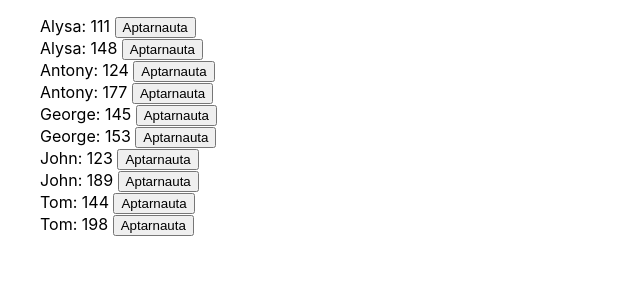
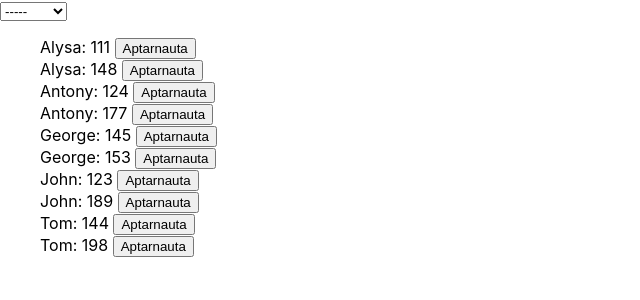
Before and after one commit to kontautas/NFQ, a React (Create React App) app: page /specialists in a window 1280 px wide. Shown: the top 300 px of the page, without its empty margins (0-640 px from the left). Built offline with nearby package versions, Linux system fonts and the light colour scheme; the HTML template or start-up script is replaced by a standard one.

Commit message:
added filter for specialists so they can choose whose clients to see

```diff
--- a/src/App.js
+++ b/src/App.js
@@ -55,9 +55,8 @@ class App extends React.Component {
     }
   }
   componentDidUpdate(){
-    const zzz = JSON.stringify(this.state.items);
-    localStorage.setItem('state', zzz);
-    console.log('bye');
+    const data = JSON.stringify(this.state.items);
+    localStorage.setItem('state', data);
   }
   /*async componentDidMount(){
     let response = await data;
--- a/src/Components/Administrator/administrator-component.js
+++ b/src/Components/Administrator/administrator-component.js
@@ -16,6 +16,9 @@ class admin extends React.Component{
     }
     saveToLocal = () => {
         localStorage.setItem('data', Clients);
+    }
+    saveToLocalCurrentData = () => {
+        localStorage.setItem('CurrentData', this.props.items);
     }
     handleChange(event) {
         this.setState({SpecialistName: event.target.value});
@@ -44,7 +47,8 @@ class admin extends React.Component{
                 <input type="submit" value="Submit" />
               </form>
             </div>
-                <button onClick = {this.saveToLocal}>Saugoti i local storage</button>
+                <button onClick = {this.saveToLocal}>Saugoti pradinius duom</button>
+                <button onClick = {this.saveToLocalCurrentData}>Saugoti esama data</button>
                 <Scoreboard Items = {this.props.Items}/>
             </div>
         );
--- a/src/Components/Scoreboard/scoreboard-component.js
+++ b/src/Components/Scoreboard/scoreboard-component.js
@@ -13,7 +13,18 @@ class Scoreboard extends React.Component {
             return(
                 <div>
                     <ol>
-                        {this.props.Items.sort(function(a,b){return a.SpecialistName > b.SpecialistName ?
+                        {
+                            this.props.specOnly ? this.props.Items.sort(function(a,b){return a.SpecialistName > b.SpecialistName ?
+                                1 : (a.SpecialistName === b.SpecialistName) ? (a.Number - b.Number): -1}).map(el => (
+                               el.SpecialistName === this.props.specOnly  ?
+                               <div key = {el.Number}>
+                                {el.SpecialistName}: {el.Number} {this.props.Spec === true ? <button onClick = {() => this.props.deleteItem(el.SpecialistName, el.Number)}>Aptarnauta</button> : null}
+                               </div>
+                               :
+                               null
+                            ))
+                            :
+                            this.props.Items.sort(function(a,b){return a.SpecialistName > b.SpecialistName ?
                             1 : (a.SpecialistName === b.SpecialistName) ? (a.Number - b.Number): -1})
                             .map(el => (
                             <div key = {el.Number}>
--- a/src/Components/Specialists/specialists-component.js
+++ b/src/Components/Specialists/specialists-component.js
@@ -1,11 +1,31 @@
 import React from 'react';
 import Scoreboard from '../Scoreboard/scoreboard-component';
+import Clients from '../Administrator/client-list-example';
 
 class Specialists extends React.Component {
+
+    constructor(props){
+        super(props);
+        this.state = {
+            currentSpec: ''
+        }
+        this.handleChange = this.handleChange.bind(this);
+    }
+    handleChange(event) {
+        this.setState({currentSpec: event.target.value});
+    }
     render(){
         return(
             <div>
-                <Scoreboard  Items = {this.props.Items}  Spec = {true} deleteItem = {this.props.deleteItem}></Scoreboard>
+                <div>
+                    <select value={this.state.currentSpec} onChange={this.handleChange}>
+                        <option>-----</option>
+                        {JSON.parse(Clients).clients.map(element =>
+                            <option value = {element.SpecialistName}>{element.SpecialistName}</option>
+                        )}
+                    </select>
+                </div>
+                <Scoreboard  Items = {this.props.Items}  Spec = {true} deleteItem = {this.props.deleteItem} specOnly = {this.state.currentSpec}></Scoreboard>
             </div>
         );
     }
```
